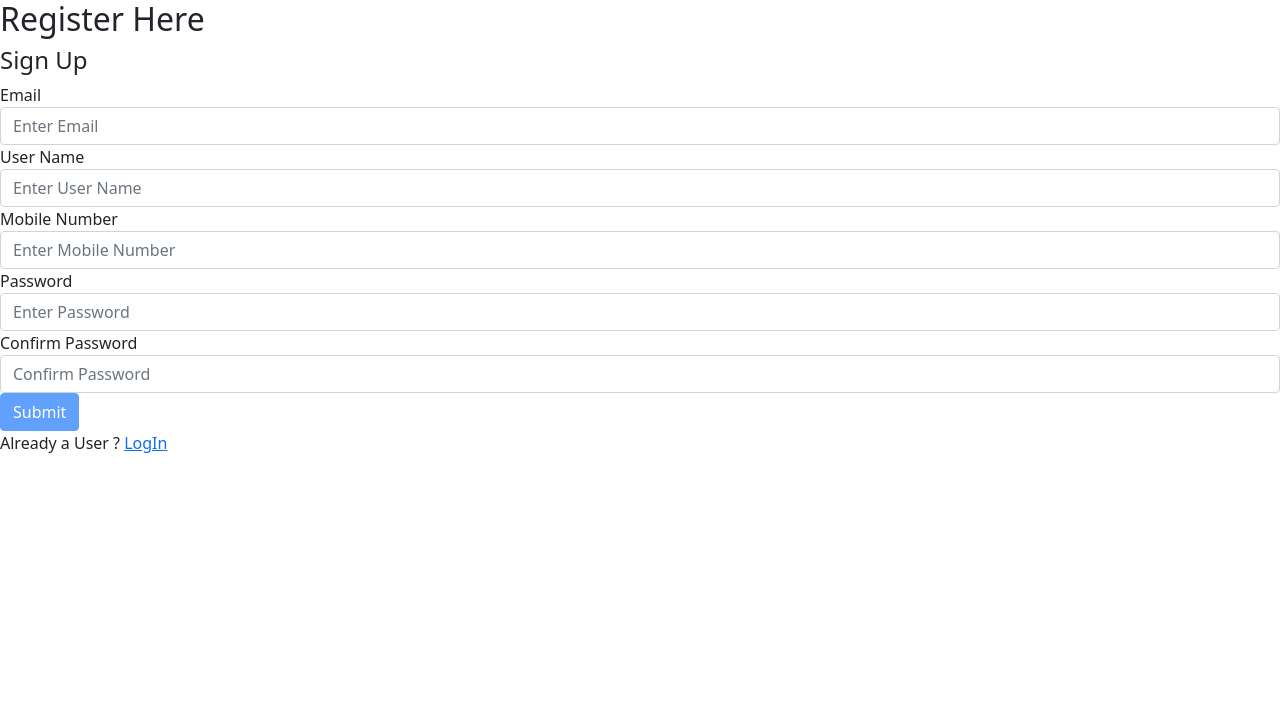
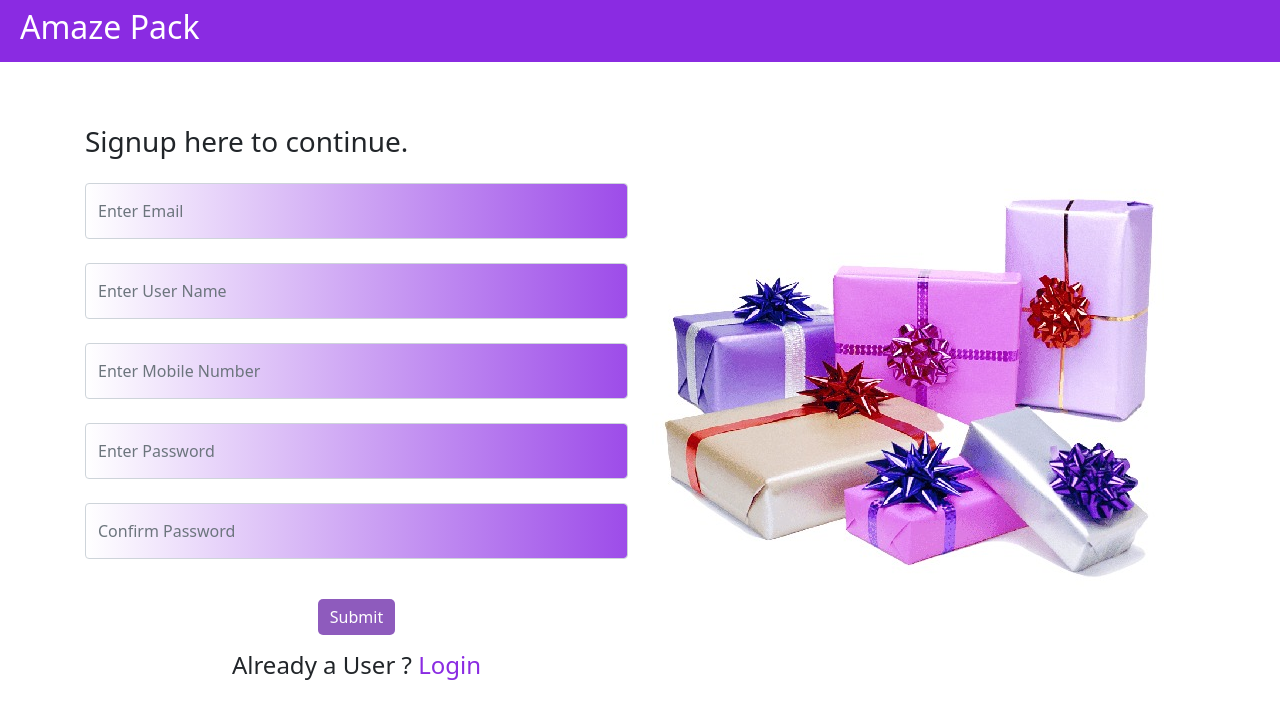
Before and after one commit to pradeeshprakasan17/B1JA01, an Angular app in the folder Workspace/angularapp/: page /signup in a window 1280 px wide. Shown: the top 718 px of the page. Built offline with nearby package versions, Linux system fonts and the light colour scheme.

Commit message:
changes code

```diff
--- a/Workspace/angularapp/src/app/login/login.component.css
+++ b/Workspace/angularapp/src/app/login/login.component.css
@@ -1,3 +1,43 @@
-input.ng-touched.ng-invalid{
-    border : 2px solid red;
+input.ng-invalid.ng-touched{
+    border : 3px solid red;
+    background-image: none;
+    background-color: rgb(195, 161, 226) ;
+
 }
+.container{
+    padding: 15px 15px;
+}
+#h2{
+    padding: 2px 2px;
+    font-style: italic;
+}
+#loginBox{
+    margin-top: 25vh;
+}
+#email, #password{
+    height: 7vh;
+    background-image: linear-gradient(to right, white,rgb(157, 76, 233));
+}
+.button-tag{
+    text-align: center;
+}
+#loginButton{
+    background-color: rgb(82, 4, 155);
+    border-radius: 5px;
+    color: white;
+    border: none;
+}
+.msg{
+    margin-top: 5vh;
+    text-align: center;
+}
+a{
+    color: blueviolet;
+    text-decoration: none;
+}
+#image{
+    margin-top: 8vh;
+}
+#h1{
+    margin-left: 20px;
+}
--- a/Workspace/angularapp/src/app/login/login.component.html
+++ b/Workspace/angularapp/src/app/login/login.component.html
@@ -1,20 +1,26 @@
-<div class="loginPage-container">
-    <div class="login-container">
-        <h2>Welcome to Amaze Pack!</h2>
+<div>
+    <nav class="navbar navbar-expand-lg" style="background-color: blueviolet;">
+        <div class = " d-flex justify-content-center">
+        <h2 style="color:white" id = "h1">Welcome to Amaze Pack!</h2>
+        </div>
+    </nav>
+</div>
+    <div class="container" >
+        <div class="row">
+            <div class="col-lg-6 col-md-6 col-12 " id="loginBox">
+
                 <form [formGroup]="loginForm" (ngSubmit)="onSubmit()">
-            <h3>LogIn</h3>
+                    <h3 class="col-12 mb-4">Login here to continue.</h3>
+                    <div class="mb-5 col-12" >
                         <div class="form-group">
-                <label for="email">Email</label>
                             <input id="email" class="form-control" type="email" placeholder="Enter Email" formControlName="email"
                             [class.is-invalid] = "email?.invalid && email?.touched">
                             <div *ngIf="email?.invalid && email?.touched" class="text-danger">
                                 <small *ngIf="emailcontrols?.['required']">Email is Required</small>
                                 <small *ngIf="emailcontrols?.['pattern']">Email is Invalid</small>
                             </div>
-            </div>
-
+                        </div><br>
                         <div class="form-group">
-                <label for="password">Password</label>
                             <input id="password" class="form-control" type="password" placeholder="Enter Password" formControlName="password"
                             [class.is-invalid] = "password?.invalid && password?.touched">
                             <div *ngIf="password?.invalid && password?.touched" class="text-danger">
@@ -27,15 +33,17 @@
                                 </small>
                             </div>
                         </div>
-
+                    </div>
                     <div class="button-tag">
                         <button id="loginButton" [disabled]="!loginForm.valid" class="btn btn-primary">Login</button>
                     </div>
-
-        <div class="loginRouting-container">
-            <p class="login-nav"> New User ?
-            <a id="signupLink" routerLink="/signup">Sign Up</a></p>
+                    <div class="col-12" >
+                        <h4 class="msg">New User ? <a id = "signupLink" routerLink = "/signup">Sign Up</a></h4>
                     </div>
                 </form>
             </div>
+            <div  class="col-lg-6 col-md-6 col-12" id="image">
+                <img src="../../assets/images/login-main.png" class="img-fluid" alt="Responsive image" >
             </div>
+         </div>
+    </div>
--- a/Workspace/angularapp/src/app/login/login.component.ts
+++ b/Workspace/angularapp/src/app/login/login.component.ts
@@ -9,7 +9,6 @@ import { FormBuilder,Validators } from '@angular/forms';
 export class LoginComponent implements OnInit {
 
   constructor(private formbuilder: FormBuilder) {}
-
   emailRegex = "^(?=.{1,64}@)[A-Za-z0-9_-]+(\\.[A-Za-z0-9_-]+)*@"
             + "[^-][A-Za-z0-9-]+(\\.[A-Za-z0-9-]+)*(\\.[A-Za-z]{2,})$";
   passwordRegex ="(?=.*[a-z])(?=.*[A-Z])(?=.*[0-9])(?=.*[$@#$^!%*?&])[A-Za-z\d$@#$^!%*?&].{7,15}";
@@ -39,4 +38,5 @@ export class LoginComponent implements OnInit {
 
   ngOnInit(): void {
   }
+
 }
--- a/Workspace/angularapp/src/app/not-found/not-found.component.css
+++ b/Workspace/angularapp/src/app/not-found/not-found.component.css
@@ -6,4 +6,9 @@
 }
 .goBack-tag{
     margin-top: 10px;
+    background-color: rgb(82, 4, 155);
+    border-color: rgb(82, 4, 155);
 }
+#back-tag{
+   background-color: rgb(82, 4, 155);
+}
--- a/Workspace/angularapp/src/app/not-found/not-found.component.html
+++ b/Workspace/angularapp/src/app/not-found/not-found.component.html
@@ -6,7 +6,7 @@
             Sorry, an error has occured. Requested page not found!
         </div>
         <div class="goBack-tag">
-            <a routerLink="/" class="btn btn-primary">Take Me to Login Page</a>
+            <a routerLink="/" class="btn btn-primary" id="back-tag">Take Me to Login Page</a>
         </div>
     </div>
 </div>
--- a/Workspace/angularapp/src/app/signup/signup.component.css
+++ b/Workspace/angularapp/src/app/signup/signup.component.css
@@ -1,3 +1,42 @@
-input.ng-touched.ng-invalid{
-    border : 2px solid red;
+input.ng-invalid.ng-touched{
+    border : 3px solid red;
+    background-image: none;
+    background-color: rgb(195, 161, 226);
 }
+.container{
+    padding: 15px 15px;
+}
+#h2{
+    padding: 2px 2px;
+    font-style: italic;
+}
+#signupBox{
+    margin-top: 6vh;
+}
+#email,#userName,#mobileNumber, #password, #confirmPassword {
+    height: 7vh;
+    background-image: linear-gradient(to right, white,rgb(157, 76, 233));
+}
+.button-tag{
+    text-align: center;
+}
+#submitButton{
+    background-color: rgb(82, 4, 155);
+    border-radius: 5px;
+    color: white;
+    border: none;
+}
+.msg{
+    margin-top: 2vh;
+    text-align: center;
+}
+a{
+    color: blueviolet;
+    text-decoration: none;
+}
+#image{
+    margin-top: 8vh;
+}
+#h1{
+    margin-left: 20px;
+}
--- a/Workspace/angularapp/src/app/signup/signup.component.html
+++ b/Workspace/angularapp/src/app/signup/signup.component.html
@@ -1,40 +1,44 @@
-<div class="signUpPage-container">
-    <div class="signUpForm-container">
-    <h2>Register Here</h2>
+<div>
+    <nav class="navbar navbar-expand-lg" style="background-color: blueviolet;">
+        <div class = " d-flex justify-content-center">
+        <h2 style="color:white" id = "h1">Amaze Pack</h2>
+        </div>
+    </nav>
+</div>
+<div class="container">
+    <div class="row">
+        <div class="col-lg-6 col-md-6 col-12 " id="signupBox">
     <form [formGroup]="signUpForm" (ngSubmit)="onSubmit()">
-    <h4>Sign Up</h4>
+        <h3 class="col-12 mb-4">Signup here to continue.</h3>
+            <div class="mb-3 col-12" >
                 <div class="form-group">
-        <label for="email">Email</label>
                     <input id="email" class="form-control" type="email" placeholder="Enter Email" formControlName="email"
                     [class.is-invalid] = "email?.invalid && email?.touched">
                     <div *ngIf="email?.invalid && email?.touched" class="text-danger">
                         <small *ngIf="emailcontrols?.['required']">Email is Required</small>
                         <small *ngIf="emailcontrols?.['pattern']">Email is Invalid</small>
                     </div>
-    </div>
+                </div><br>
 
             <div class="form-group">
-        <label for="'userName">User Name</label>
                 <input id="userName" class="form-control" type="text" placeholder="Enter User Name" formControlName="userName"
                 [class.is-invalid] = "userName?.invalid && userName?.touched">
                 <div *ngIf="userName?.invalid && userName?.touched" class="text-danger">
                     <small *ngIf="userNamecontrols?.['required']">Username is Required</small>
                     <small *ngIf="userNamecontrols?.['minlength']">Username should be atleast 3 characters</small>
                 </div>
-    </div>
+            </div><br>
 
             <div class="form-group">
-        <label for="mobileNumber">Mobile Number</label>
                 <input id="mobileNumber" class="form-control" type="text" placeholder="Enter Mobile Number" formControlName="mobileNumber"
                 [class.is-invalid] = "mobileNumber?.invalid && mobileNumber?.touched" maxlength="10" (keypress)="onlyNumbersAllowed($event)">
                 <div *ngIf="mobileNumber?.invalid && mobileNumber?.touched" class="text-danger">
                     <small *ngIf="mobileNumbercontrols?.['required']">Mobile Number is Required</small>
                     <small *ngIf="mobileNumbercontrols?.['minlength']">Enter 10 digit mobile number</small>
                 </div>
-    </div>
+            </div><br>
 
             <div class="form-group">
-        <label for="password">Password</label>
                 <input id="password" class="form-control" type="password" placeholder="Enter Password" formControlName="password"
                 [class.is-invalid] = "password?.invalid && password?.touched" (change)="onPasswordMatch()">
                 <div *ngIf="password?.invalid && password?.touched" class="text-danger">
@@ -46,26 +50,29 @@
                         *one number,one special character
                     </small>
                 </div>
-    </div>
+            </div><br>
+
+
 
             <div class="form-group">
-        <label for="confirmPassword">Confirm Password</label>
                 <input id="confirmPassword" class="form-control" type="password" placeholder="Confirm Password" formControlName="confirmPassword"
                 [class.is-invalid] = "confirmPassword?.invalid && confirmPassword?.touched" (change)="onPasswordMatch()">
                 <div *ngIf="confirmPassword?.invalid && confirmPassword?.touched" class="text-danger">
                     <small *ngIf="confirmPasswordcontrols.errors?.['required']">Confirm Password is Required</small>
                     <small *ngIf="confirmPasswordcontrols.hasError('mismatch')">Confirm Password does not match.</small>
             </div>
+        </div><br>
     </div>
-
     <div class="button-tag">
         <button id="submitButton" [disabled]="!signUpForm.valid" class="btn btn-primary">Submit</button>
     </div>
+    <div class="col-12" >
+        <h4 class="msg">Already a User ? <a id = "logininLink" routerLink = "/login">Login</a></h4>
+    </div>
     </form>
 </div>
-
-    <div class="signUpRouting-container">
-        <p class="signUp-nav"> Already a User ?
-        <a id="signinLink" routerLink="/login">LogIn</a></p>
+<div  class="col-lg-6 col-md-6 col-12" id="image">
+    <img src="../../assets/images/login-main.png" class="img-fluid" alt="Responsive image" >
 </div>
 </div>
+</div>
--- a/Workspace/angularapp/src/app/signup/signup.component.ts
+++ b/Workspace/angularapp/src/app/signup/signup.component.ts
@@ -1,5 +1,5 @@
 import { Component, OnInit } from '@angular/core';
-import { FormBuilder,Validators} from '@angular/forms';
+import { FormBuilder,Validators } from '@angular/forms';
 
 @Component({
   selector: 'app-signup',
@@ -8,7 +8,7 @@ import { FormBuilder,Validators} from '@angular/forms';
 })
 export class SignupComponent implements OnInit {
 
-  constructor(private formbuilder: FormBuilder) {}
+  constructor(private formbuilder: FormBuilder) { }
 
   emailRegex = "^(?=.{1,64}@)[A-Za-z0-9_-]+(\\.[A-Za-z0-9_-]+)*@"
             + "[^-][A-Za-z0-9-]+(\\.[A-Za-z0-9-]+)*(\\.[A-Za-z]{2,})$";
@@ -24,6 +24,7 @@ export class SignupComponent implements OnInit {
 
 onSubmit(){
 console.log(this.signUpForm.value);
+alert("SignUp Successful!!!");
 }
 
 onPasswordMatch() {
```
Also changed, not shown: Workspace/angularapp/src/assets/images/login-main.png (added). Lines whose indentation alone changed are shown as unchanged.
